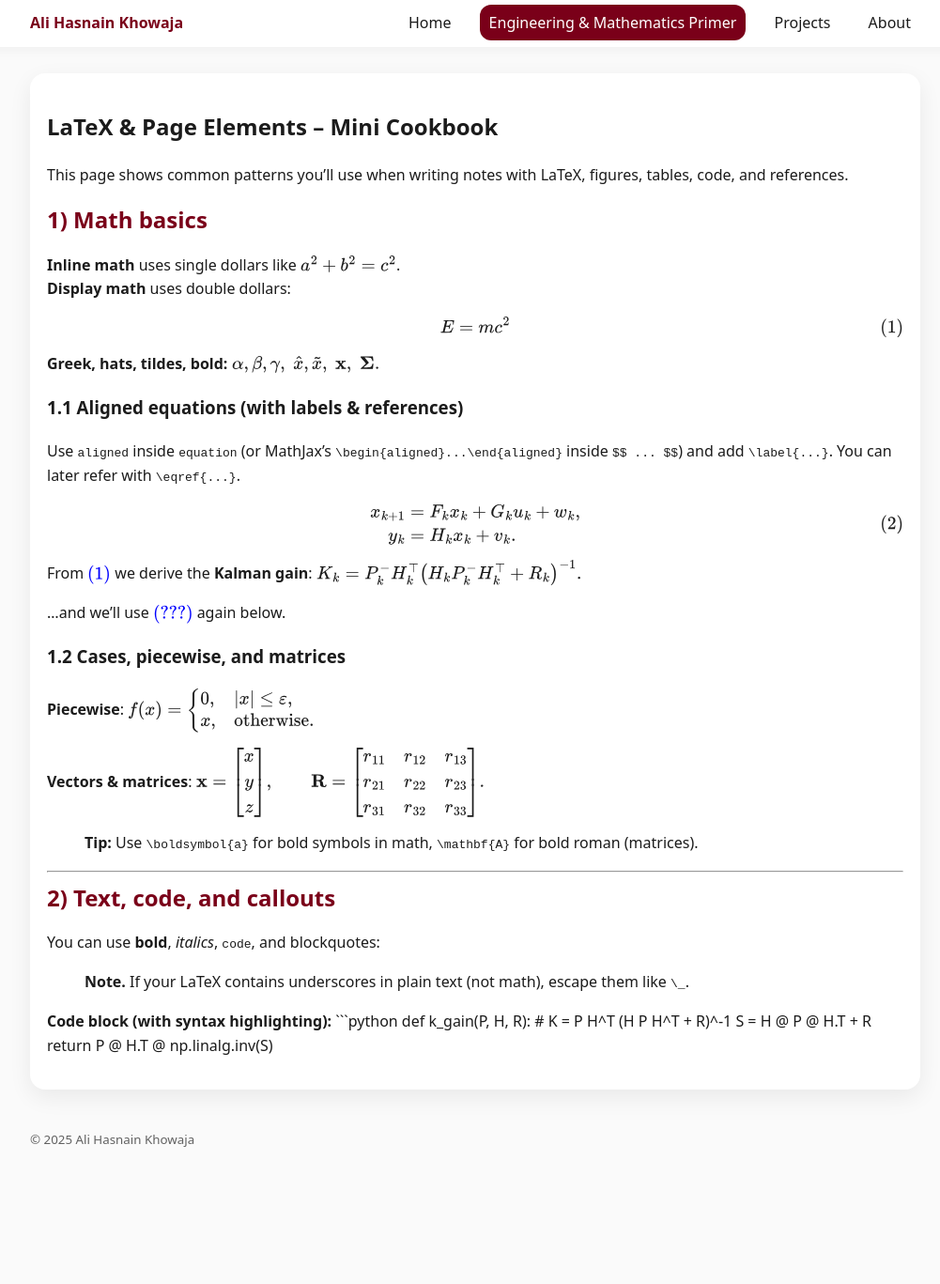
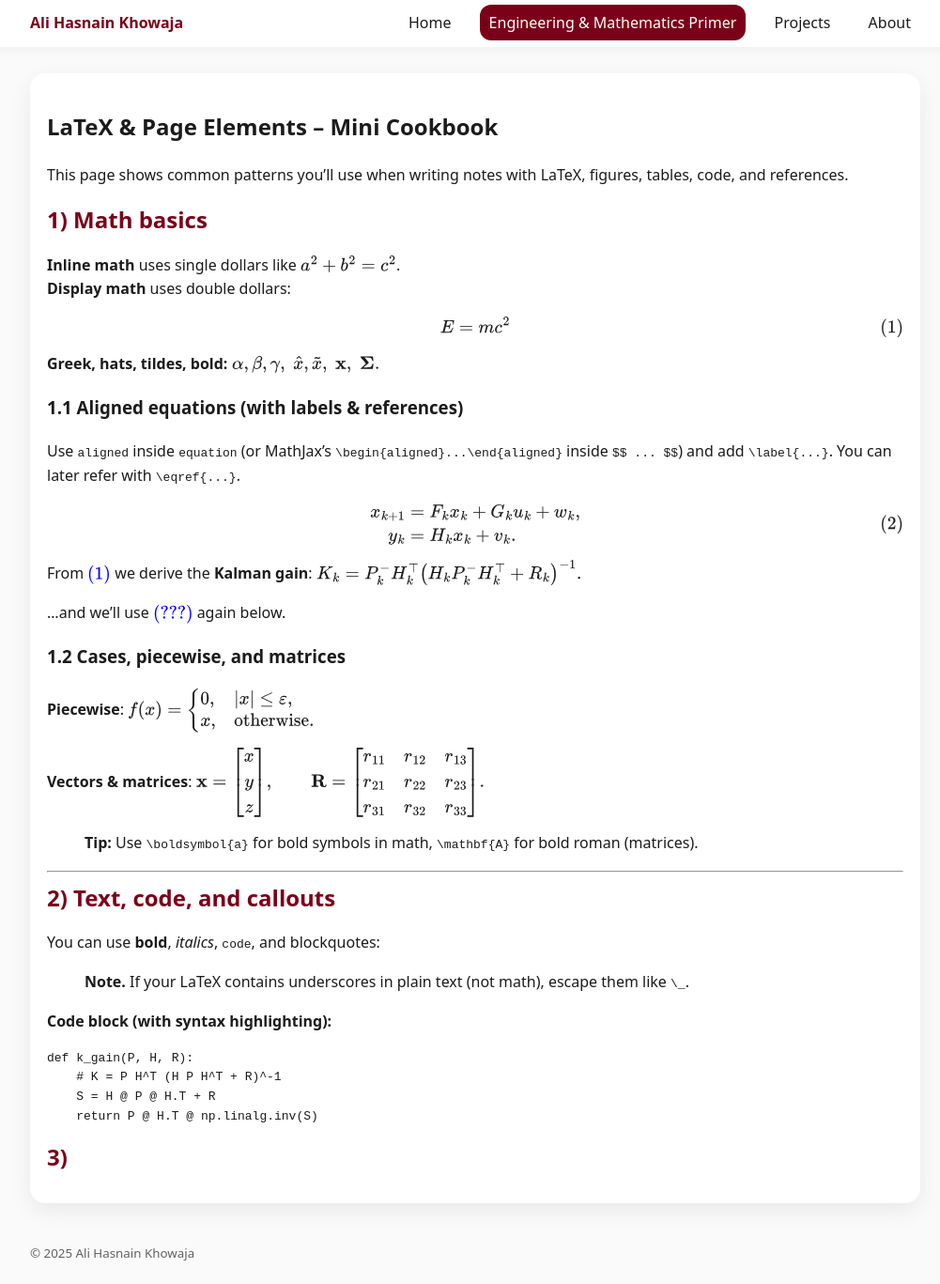
Before and after one commit to khowaja17/khowaja17.github.io, a Jekyll site: the page built from _primer/latex-md-html-howto.md, in a window 1280 px wide and 1367 px high. Shown: the whole window at 94% size, without its empty margins (134-1135 px from the left). Built offline with Jekyll 4.4.1, drawn with Linux system fonts in a browser that asks for light colours.

Commit message:
Update latex-md-html-howto.md

````diff
--- a/_primer/latex-md-html-howto.md
+++ b/_primer/latex-md-html-howto.md
@@ -80,3 +80,5 @@ def k_gain(P, H, R):
     # K = P H^T (H P H^T + R)^-1
     S = H @ P @ H.T + R
     return P @ H.T @ np.linalg.inv(S)
+```
+## 3)
````
